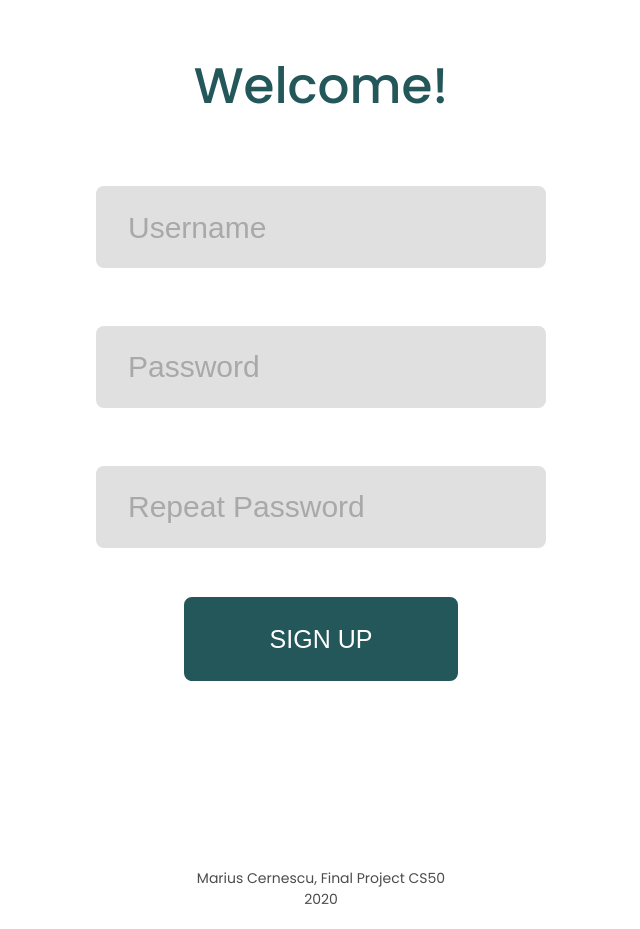
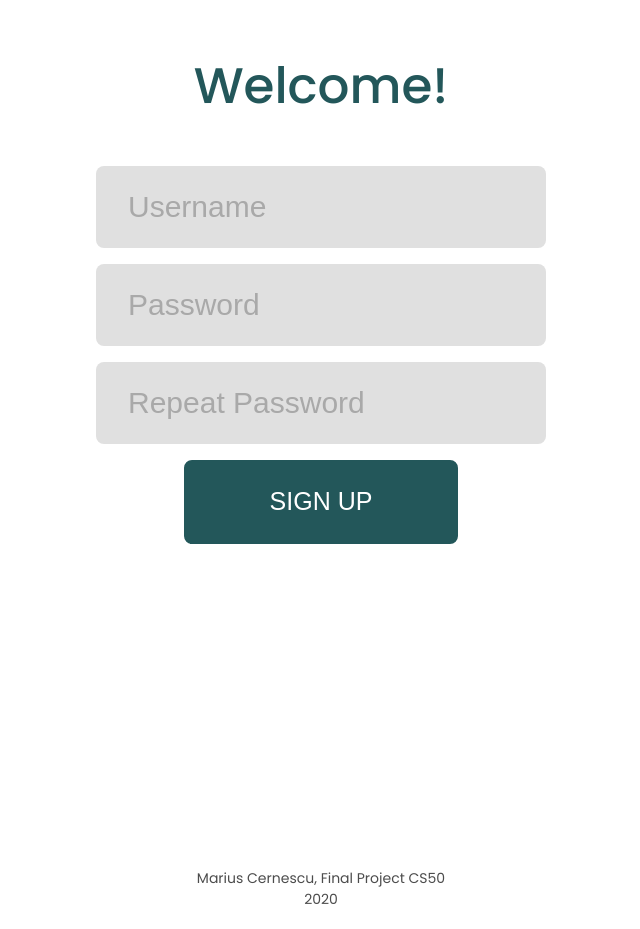
Before and after one commit to Mariuszix/cs50-final-project, a Flask app: page /register in a window 1280 px wide. Shown: the part 100-1029 px from the top of the page, without its empty margins (319-959 px from the left). Run offline with Flask 2, Linux system fonts and the light colour scheme; some libraries are stand-ins or nearby versions.

Commit message:
cs50-final

```diff
--- a/app.py
+++ b/app.py
@@ -47,12 +47,13 @@ def check_user():
         return "ok", 200
 
 
-
-
-
 @app.route('/')
 def welcome():
-    return render_template("welcome.html")
+    if 'user_id' in session:
+        return redirect("/home")
+    else:
+        return render_template("welcome.html")
+
 
 
 @app.route("/login", methods=["GET", "POST"])
@@ -86,6 +87,7 @@ def login():
         # Remember which user has logged in
         session["user_id"] = rows[0]["id"]
         session["user_pass"] = request.form.get("password")
+
 
         # Redirect user to home page
         return redirect("/home")
@@ -139,8 +141,6 @@ def index():
             "SELECT * FROM data WHERE user_id=:user_id ORDER BY name", user_id=user_id)
         data_json = data
         password = session["user_pass"]
-
-        print(data)
 
         return render_template("index.html", dataFromFlask=data_json, dataR=password)
 
@@ -202,9 +202,9 @@ def logout():
 
     # Forget any user_id
     session.clear()
-
+    session["user_loged"] = 0
     # Redirect user to login form
-    return redirect("/")
+    return redirect("/login")
 
 
 def errorhandler(e):
--- a/static/css/style.css
+++ b/static/css/style.css
@@ -210,6 +210,36 @@ footer {
   padding: 0.5rem;
 }
 
+.error-div {
+  margin: 0;
+  padding: 0;
+}
+
+.reg-form input {
+  margin-bottom: 0;
+  margin-top: 0;
+}
+
+.reg-form div {
+  margin-top: 0;
+  padding-top: 0;
+}
+
+.reg-form p {
+  margin-top: 0;
+  padding-top: 0;
+}
+
+@media only screen and (max-width: 550px) {
+  .login-sqare input {
+    margin-left: 0;
+    margin-right: 8px;
+  }
+  .login-sqare {
+    margin-left: 0;
+    padding-left: 0;
+  }
+}
 /* Placeholder style */
 
 ::-webkit-input-placeholder {
--- a/static/js/registChecks.js
+++ b/static/js/registChecks.js
@@ -32,6 +32,7 @@ passInput.addEventListener("keyup", function () {
 });
 
 passVeryfication.addEventListener("keyup", function () {
+  setInterval(() => {
     if (passVeryfication.value != passInput.value) {
       msgBoxVerify.innerHTML = `<p class="error-p">Passwords do not match</p>`;
       submitButton.disabled = true;
@@ -39,4 +40,5 @@ passVeryfication.addEventListener("keyup", function () {
       msgBoxVerify.innerHTML = "";
       submitButton.disabled = false;
     }
+  }, 1000);
 });
--- a/templates/registration.html
+++ b/templates/registration.html
@@ -15,7 +15,7 @@
           required
         />
       </div>
-      <div id="user-error"></div>
+      <div class="error-div" id="user-error"></div>
       <div>
         <input
           id="pass-input"
@@ -27,7 +27,7 @@
           placeholder="Password"
         />
       </div>
-      <div id="pass-error"></div>
+      <div class="error-div" id="pass-error"></div>
       <div>
         <input
           id="pass-repeat"
@@ -39,7 +39,7 @@
           placeholder="Repeat Password"
         />
       </div>
-      <div id="pass-verify"></div>
+      <div class="error-div" id="pass-verify"></div>
       <input id="submit-reg" class="button-reg" type="submit" value="SIGN UP" />
     </div>
   </form>
```
Also changed, not shown: passwordmanager.db. Lines whose indentation alone changed are shown as unchanged.
